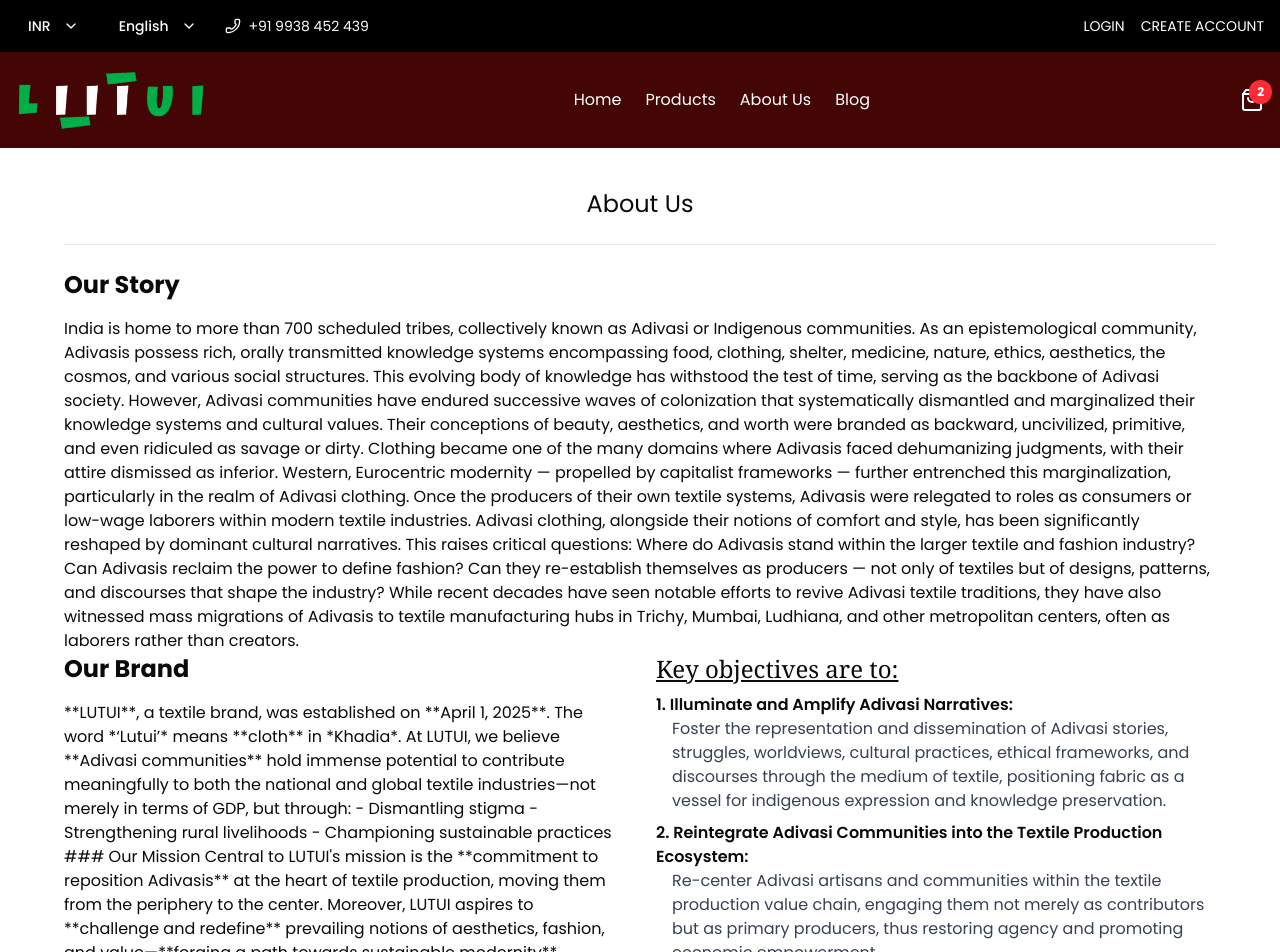
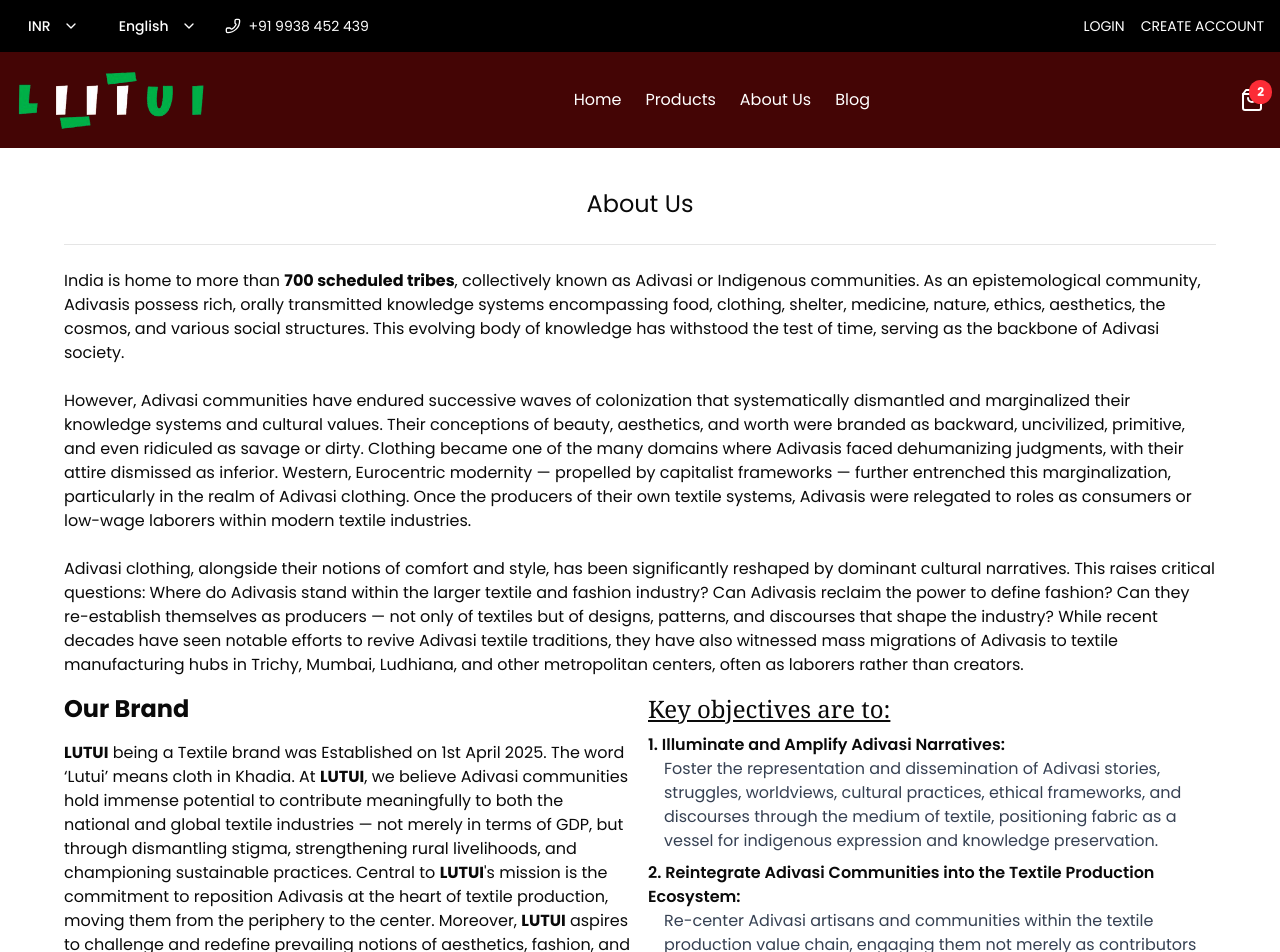
Before and after one commit to rohitbilung/lutui, a React (Vite) app in the folder frontend/: page /about in a window 1280 px wide. Shown: the top 952 px of the page. Built offline with nearby package versions, Linux system fonts and the light colour scheme.

Commit message:
updated about us content

```diff
--- /dev/null
+++ b/frontend/src/components/shared/common/TextToHtml.jsx
@@ -0,0 +1,5 @@
+const TextToHtml = ({ content = "" }) => {
+  return <div dangerouslySetInnerHTML={{ __html: content }} />;
+};
+
+export default TextToHtml;
--- a/frontend/src/data/info.js
+++ b/frontend/src/data/info.js
@@ -1,48 +1,83 @@
 export const ourDetails = {
   slogan: "Authentic Roots, Timeless Traditions. Shop Indigenous!",
+
   ourStory: `
-        India is home to more than 700 scheduled tribes, collectively known as Adivasi or Indigenous communities. As an epistemological community, Adivasis possess rich, orally transmitted knowledge systems encompassing food, clothing, shelter, medicine, nature, ethics, aesthetics, the cosmos, and various social structures. This evolving body of knowledge has withstood the test of time, serving as the backbone of Adivasi society.\n\n
-        However, Adivasi communities have endured successive waves of colonization that systematically dismantled and marginalized their knowledge systems and cultural values. Their conceptions of beauty, aesthetics, and worth were branded as backward, uncivilized, primitive, and even ridiculed as savage or dirty. Clothing became one of the many domains where Adivasis faced dehumanizing judgments, with their attire dismissed as inferior. Western, Eurocentric modernity — propelled by capitalist frameworks — further entrenched this marginalization, particularly in the realm of Adivasi clothing. Once the producers of their own textile systems, Adivasis were relegated to roles as consumers or low-wage laborers within modern textile industries.\n\n
-        Adivasi clothing, alongside their notions of comfort and style, has been significantly reshaped by dominant cultural narratives. This raises critical questions: Where do Adivasis stand within the larger textile and fashion industry? Can Adivasis reclaim the power to define fashion? Can they re-establish themselves as producers — not only of textiles but of designs, patterns, and discourses that shape the industry? While recent decades have seen notable efforts to revive Adivasi textile traditions, they have also witnessed mass migrations of Adivasis to textile manufacturing hubs in Trichy, Mumbai, Ludhiana, and other metropolitan centers, often as laborers rather than creators.
+    <div>
+        <p>
+            India is home to more than <strong>700 scheduled tribes</strong>, collectively known as Adivasi or Indigenous communities.
+            As an epistemological community, Adivasis possess rich, orally transmitted knowledge systems encompassing food, clothing,
+            shelter, medicine, nature, ethics, aesthetics, the cosmos, and various social structures. This evolving body of knowledge
+            has withstood the test of time, serving as the backbone of Adivasi society.
+        </p>
+        <br/>
+        <p>
+            However, Adivasi communities have endured successive waves of colonization that systematically dismantled and marginalized
+            their knowledge systems and cultural values. Their conceptions of beauty, aesthetics, and worth were branded as backward,
+            uncivilized, primitive, and even ridiculed as savage or dirty. Clothing became one of the many domains where Adivasis faced
+            dehumanizing judgments, with their attire dismissed as inferior. Western, Eurocentric modernity — propelled by capitalist
+            frameworks — further entrenched this marginalization, particularly in the realm of Adivasi clothing. Once the producers of
+            their own textile systems, Adivasis were relegated to roles as consumers or low-wage laborers within modern textile industries.
+        </p>
+        <br/>
+        <p>
+            Adivasi clothing, alongside their notions of comfort and style, has been significantly reshaped by dominant cultural narratives. This raises critical questions: Where do Adivasis stand within the larger textile and fashion industry? Can Adivasis reclaim the power to define fashion? Can they re-establish themselves as producers — not only of textiles but of designs, patterns, and discourses that shape the industry? While recent decades have seen notable efforts to revive Adivasi textile traditions, they have also witnessed mass migrations of
+            Adivasis to textile manufacturing hubs in Trichy, Mumbai, Ludhiana, and other metropolitan centers, often as laborers rather than creators.
+        </p>
+    </div>
+
+  `,
+  ourBrand: `
+    <div>
+        <p>
+            <strong>LUTUI</strong> being a Textile brand was Established on 1st April 2025. The word ‘Lutui’ means cloth in Khadia.
+            At <strong>LUTUI</strong>, we believe Adivasi communities hold immense potential to contribute meaningfully to both the national and global textile industries — not merely in terms of GDP, but through dismantling stigma, strengthening rural livelihoods, and championing sustainable practices.
+            Central to <strong>LUTUI</strong>'s mission is the commitment to reposition Adivasis at the heart of textile production, moving them from the periphery to the center.
+            Moreover, <strong>LUTUI</strong> aspires to challenge and redefine prevailing notions of aesthetics, fashion, and value, forging a path towards sustainable modernity informed by Adivasi perspectives and wisdom.
+        </p>
+        <br>
+        <p>
+            <strong>LUTUI</strong> envisions a future where Adivasis are not just participants but pioneers — shaping trends, creating innovative designs, and leading the discourse on ethical, sustainable textile production.
+            It is not merely about revival; it is about reclaiming and reshaping the narrative of fashion itself.
+        </p>
+    </div>
   `,
 
-    // ourBrand: `
-    //     LUTUI being a Textile brand was Established on 1st April 2025. The word ‘Lutui’ means cloth in Khadia. At LUTUI, we believe Adivasi communities hold immense potential to contribute meaningfully to both the national and global textile industries — not merely in terms of GDP, but through dismantling stigma, strengthening rural livelihoods, and championing sustainable practices. Central to LUTUI's mission is the commitment to reposition Adivasis at the heart of textile production, moving them from the periphery to the center. Moreover, LUTUI aspires to challenge and redefine prevailing notions of aesthetics, fashion, and value, forging a path towards sustainable modernity informed by Adivasi perspectives and wisdom.\n\n
-    //     LUTUI envisions a future where Adivasis are not just participants but pioneers — shaping trends, creating innovative designs, and leading the discourse on ethical, sustainable textile production. It is not merely about revival; it is about reclaiming and reshaping the narrative of fashion itself.
-    // `,
+//   ourBrand: `
+//         **LUTUI**, a textile brand, was established on **April 1, 2025**.
+//         The word *‘Lutui’* means **cloth** in *Khadia*.
 
-    ourBrand: `
-        **LUTUI**, a textile brand, was established on **April 1, 2025**.
-        The word *‘Lutui’* means **cloth** in *Khadia*.
+//         At LUTUI, we believe **Adivasi communities** hold immense potential to contribute meaningfully to both the national and global textile industries—not merely in terms of GDP, but through:
+//         - Dismantling stigma
+//         - Strengthening rural livelihoods
+//         - Championing sustainable practices
 
-        At LUTUI, we believe **Adivasi communities** hold immense potential to contribute meaningfully to both the national and global textile industries—not merely in terms of GDP, but through:
-        - Dismantling stigma
-        - Strengthening rural livelihoods
-        - Championing sustainable practices
+//         ### Our Mission
+//         Central to LUTUI's mission is the **commitment to reposition Adivasis** at the heart of textile production, moving them from the periphery to the center.
 
-        ### Our Mission
-        Central to LUTUI's mission is the **commitment to reposition Adivasis** at the heart of textile production, moving them from the periphery to the center.
+//         Moreover, LUTUI aspires to **challenge and redefine** prevailing notions of aesthetics, fashion, and value—**forging a path towards sustainable modernity** informed by Adivasi perspectives and wisdom.
 
-        Moreover, LUTUI aspires to **challenge and redefine** prevailing notions of aesthetics, fashion, and value—**forging a path towards sustainable modernity** informed by Adivasi perspectives and wisdom.
+//         ### Our Vision
+//         We envision a future where **Adivasis are not just participants but pioneers**—shaping trends, creating innovative designs, and leading the discourse on ethical, sustainable textile production.
 
-        ### Our Vision
-        We envision a future where **Adivasis are not just participants but pioneers**—shaping trends, creating innovative designs, and leading the discourse on ethical, sustainable textile production.
-
-        It is not merely about revival; it is about **reclaiming and reshaping the narrative of fashion itself**.
-    `,
+//         It is not merely about revival; it is about **reclaiming and reshaping the narrative of fashion itself**.
+//     `,
 
   keyPoints: [
     {
       heading: "Illuminate and Amplify Adivasi Narratives",
-            content: "Foster the representation and dissemination of Adivasi stories, struggles, worldviews, cultural practices, ethical frameworks, and discourses through the medium of textile, positioning fabric as a vessel for indigenous expression and knowledge preservation.",
+      content:
+        "Foster the representation and dissemination of Adivasi stories, struggles, worldviews, cultural practices, ethical frameworks, and discourses through the medium of textile, positioning fabric as a vessel for indigenous expression and knowledge preservation.",
     },
     {
-            heading: "Reintegrate Adivasi Communities into the Textile Production Ecosystem",
-            content: "Re-center Adivasi artisans and communities within the textile production value chain, engaging them not merely as contributors but as primary producers, thus restoring agency and promoting economic empowerment.",
+      heading:
+        "Reintegrate Adivasi Communities into the Textile Production Ecosystem",
+      content:
+        "Re-center Adivasi artisans and communities within the textile production value chain, engaging them not merely as contributors but as primary producers, thus restoring agency and promoting economic empowerment.",
     },
     {
       heading: "Promote Adivasi Sustainability Ethos",
-            content: "Explore, integrate, and advocate for Adivasi philosophies of sustainability, emphasizing traditional ecological wisdom to develop environmentally sustainable, eco-friendly textile products rooted in indigenous practices.",
+      content:
+        "Explore, integrate, and advocate for Adivasi philosophies of sustainability, emphasizing traditional ecological wisdom to develop environmentally sustainable, eco-friendly textile products rooted in indigenous practices.",
     },
   ],
 };
--- a/frontend/src/pages/_root/About.jsx
+++ b/frontend/src/pages/_root/About.jsx
@@ -1,26 +1,27 @@
-import { Card, CardHeader, CardContent } from "@/components/ui/card";
+import { ourDetails } from "../../data/info";
 import PageWrapper from "../../components/shared/common/layouts/PageWrapper";
 import PageContent from "../../components/shared/common/layouts/PageContent";
-import { ourDetails } from "../../data/info";
+import TextToHtml from "../../components/shared/common/TextToHtml";
 
 const About = () => {
   return (
     <PageWrapper>
       <PageContent title="About Us">
         {ourDetails && (
-          <div>
+          <div className="flex flex-col gap-4">
             {/* Our Story */}
             <section>
-              <h2 className="text-2xl font-bold mb-4">Our Story</h2>
-              <div className="prose">{ourDetails.ourStory}</div>
+              <TextToHtml
+                content={ourDetails.ourStory ? ourDetails.ourStory : ""}
+              />
             </section>
 
             {/* Our Brand & Key Points in Grid */}
-            <section className="md:grid md:grid-cols-2 gap-8">
+            <section className="grid grid-cols-1 md:grid-cols-2 gap-4">
               {/* Our Brand */}
               <div>
                 <h2 className="text-2xl font-bold mb-4">Our Brand</h2>
-                <div className="prose">{ourDetails.ourBrand}</div>
+                <TextToHtml content={ourDetails.ourBrand?ourDetails.ourBrand:""} />
               </div>
 
               {/* Key Points */}
```
Lines whose indentation alone changed are shown as unchanged.
